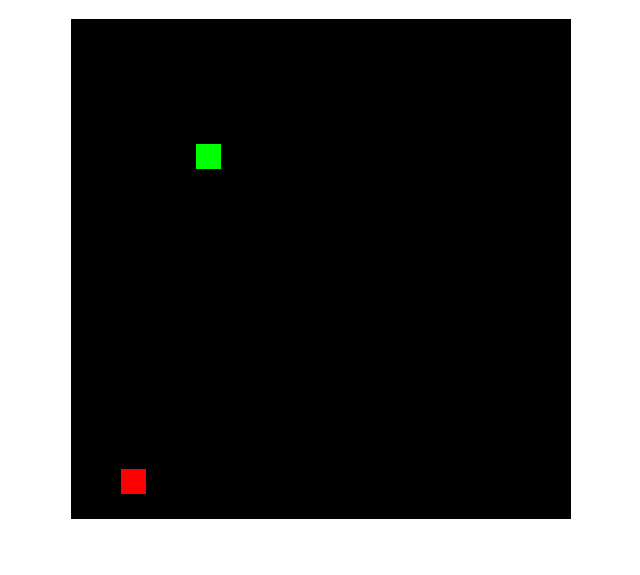
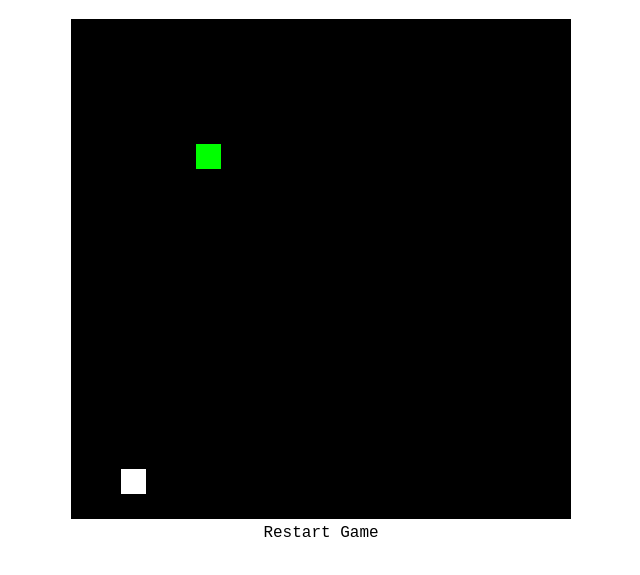
Before and after one commit to user-lu/arcade-game, a plain HTML site: page index.html in a window 1280 px wide. Shown: the part 61-636 px from the top of the page, without its empty margins (319-959 px from the left). Drawn offline with Linux system fonts and the light colour scheme.

Commit message:
cleaned up js code, added restart button

```diff
--- a/app.js
+++ b/app.js
@@ -3,7 +3,7 @@ let blockSize = 25;
 let row = 20;
 let column = 20;
 let board;
-let context; //***LOOK***
+let context;
 
 //Snake variables
 let snakeX = blockSize * 5;
@@ -22,6 +22,7 @@ let foodY;
 
 let gameOver = false;
 
+//When page loads, function fires
 window.onload = function() {
     board = document.getElementById("board");
     board.height = row * blockSize;
@@ -29,7 +30,9 @@ window.onload = function() {
     context = board.getContext("2d");
 
     placeFood();
+
     document.addEventListener("keyup", changeDirection);
+
     setInterval(gameBoard, 1000/10);
 }
 
@@ -44,14 +47,16 @@ function gameBoard() {
     context.fillRect(0, 0, board.width, board.height);
 
     //Food color
-    context.fillStyle = "red";
+    context.fillStyle = "white";
     context.fillRect(foodX, foodY, blockSize, blockSize);
 
+    //Checks to see if snake consumes food
     if(snakeX == foodX && snakeY == foodY) {
         snakeBody.push([foodX, foodY]);
         placeFood();
     }
 
+    //Helps move snake body accordingly
     for(let i = snakeBody.length - 1; i > 0; i--) {
         snakeBody[i] = snakeBody[i - 1];
     }
@@ -66,11 +71,12 @@ function gameBoard() {
     snakeY += speedY * blockSize;
     context.fillRect(snakeX, snakeY, blockSize, blockSize);
 
+    //Draws food eaten by the snake
     for(let i = 0; i < snakeBody.length; i++) {
         context.fillRect(snakeBody[i][0], snakeBody[i][1], blockSize, blockSize);
     }
 
-    //Game over conditions
+    //Game over conditions (1st is out of bounds/ 2nd is collision w/self)
     if( snakeX < 0 || snakeX > column * blockSize || snakeY < 0 || snakeY > row * blockSize) {
         gameOver = true;
         alert("GAME OVER");
@@ -85,6 +91,7 @@ function gameBoard() {
 }
 
 //Reads user input of which arrow key is pressed
+//Also makes sure snake can't travel in the opposite direction
 function changeDirection(e) {
     if(e.code == "ArrowUp" && speedY != 1) {
         speedX = 0;
--- a/index.html
+++ b/index.html
@@ -11,5 +11,9 @@
 <body>
     <h1>Snake</h1>
     <canvas id="board"></canvas>
+    <section>
+        <a href="index.html">Restart Game</a>
+
+    </section>
 </body>
 </html>
--- a/style.css
+++ b/style.css
@@ -2,3 +2,11 @@ body {
     font-family: 'Courier New', Courier, monospace;
     text-align: center;
 }
+
+a {
+    font-family: 'Courier New', Courier, monospace;
+    text-align: center;
+    text-decoration: none;
+    color: black;
+
+}
```
Also changed, not shown: README.txt.
